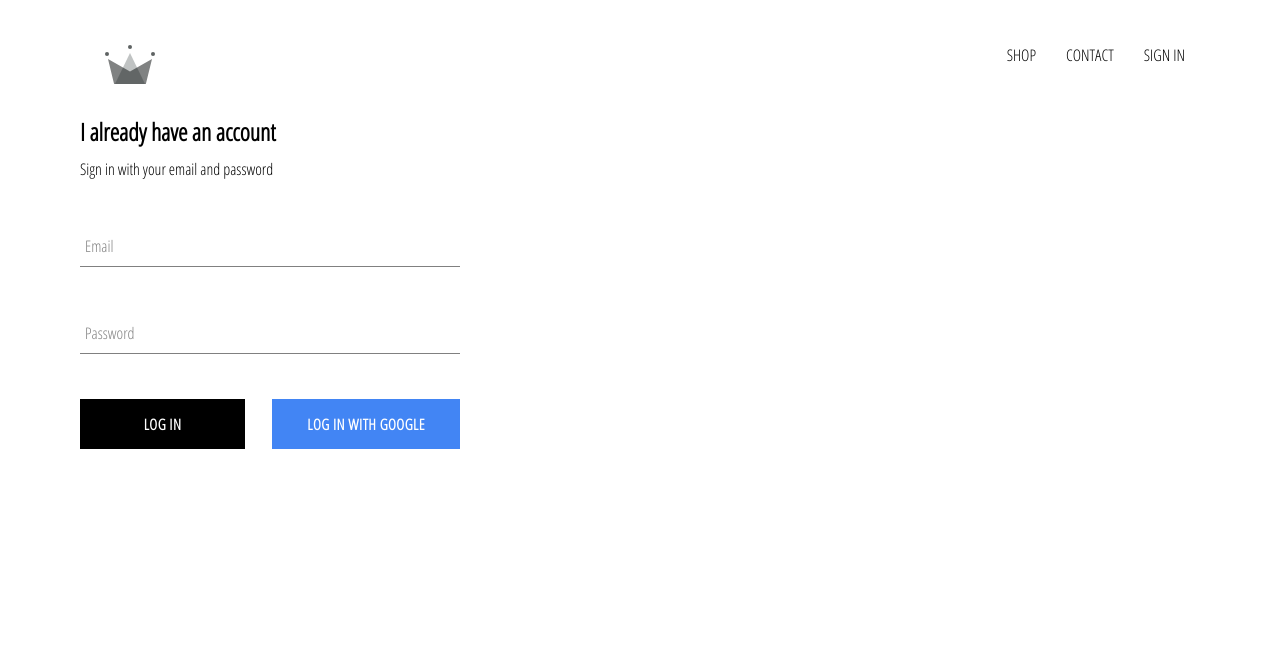
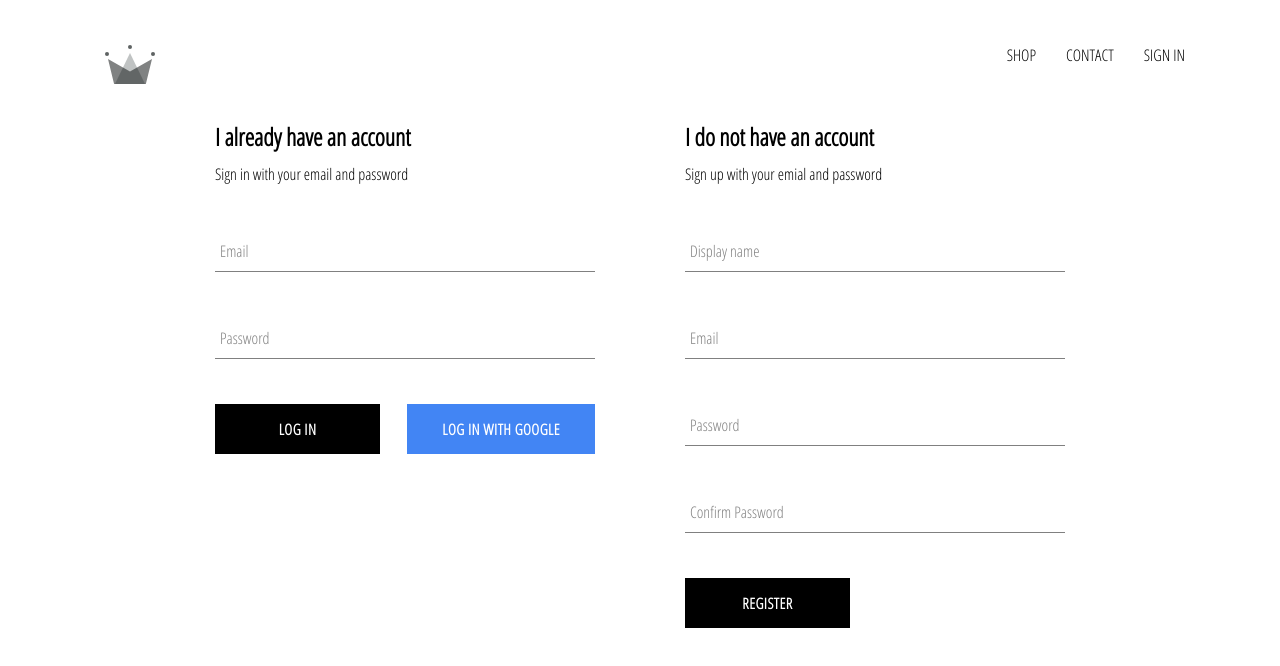
Before and after one commit to KasiaMirowska/ecommerce, a React (Create React App) app: page /signin in a window 1280 px wide. Shown: the top 666 px of the page. Built offline with nearby package versions, Linux system fonts and the light colour scheme; no server answers.

Commit message:
sign up with email

```diff
--- a/src/App.js
+++ b/src/App.js
@@ -6,7 +6,7 @@ import HatsPage from './pages/hatspage/HatsPage';
 import ShopPage from './pages/shop/ShopPage';
 import Header from './components/Header/Header';
 import LoginRegister from './pages/LoginRegister/LoginRegister';
-import {auth} from './firebase/firebase.util';
+import {auth, createUserProfileDocument} from './firebase/firebase.util';
 
 export default class App extends React.Component {
   constructor() {
@@ -19,9 +19,24 @@ export default class App extends React.Component {
   unsubscribeFromAuth = null;
 
   componentDidMount = () => {
-    this.unsubscribeFromAuth = auth.onAuthStateChanged(user => {
-      this.setState({ currentUser: user });
-      console.log(user)
+    this.unsubscribeFromAuth = auth.onAuthStateChanged(async userAuth => {
+      if(userAuth) {
+        const userRef = await createUserProfileDocument(userAuth)
+        userRef.onSnapshot(snapshot => { //calling for a snapshot of user object being created or that already is inside the db. This method allows us to check and get properties of user object with .data()method
+          this.setState({
+            currentUser: {
+              id: snapshot.id,
+              name: snapshot.data().displayName,
+              email: snapshot.data().email,
+              ...snapshot.data()
+            }
+          })
+        })
+      } else {
+        this.setState({ currentUser: userAuth}) //when user is signed out it return null so we need to update the state
+      }
+
+
     })
   }
 
@@ -30,6 +45,7 @@ export default class App extends React.Component {
   }
 
   render() {
+    console.log(this.state, "STATE", 'STATE?????????????')
     return (
       <div>
         <Header currentUser={this.state.currentUser}/>
--- a/src/components/Collection/CollectionPreview.js
+++ b/src/components/Collection/CollectionPreview.js
@@ -3,7 +3,6 @@ import './CollectionPreview.styles.scss';
 import CollectionItem from '../collectionItem/CollectionItem';
 
 export default function CollectionPreview({ title, items }) {
-    console.log(items)
     const displayed = items
         //displaying only first 4 items in the collection preview
         .filter((item, idx) => idx < 4)
--- a/src/components/CustomButton/CustomButton.js
+++ b/src/components/CustomButton/CustomButton.js
@@ -4,7 +4,7 @@ import './CustomButton.styles.scss';
 
 export default function CustomButton({children, isGoogleSignedIn, ...otherProps}) {
     //conditionally rendering a button class based on a prop for google signIn...if google? then it has a google class , if not then nothing plus always custom-button class...
-    console.log(isGoogleSignedIn)
+    // console.log(isGoogleSignedIn)
 
     return (
         <button className={`${isGoogleSignedIn? 'google-sign-in' : ''} custom-button`} {...otherProps}>
--- a/src/components/Login/Login.js
+++ b/src/components/Login/Login.js
@@ -30,7 +30,6 @@ export default class Login extends React.Component {
 
 
     render() {
-        console.log(this.state)
         return (
             <div className='sign-in'>
                 <h2 className='title'>I already have an account</h2>
--- /dev/null
+++ b/src/components/Register/Register.js
@@ -0,0 +1,104 @@
+import React from 'react';
+import './Register.styles.scss';
+import FormInput from '../../components/FormInput/FormInput';
+import CustomButton from '../../components/CustomButton/CustomButton';
+import {auth, createUserProfileDocument} from '../../firebase/firebase.util';
+
+export default class Register extends React.Component {
+    constructor() {
+        super()
+        this.state = {
+            displayName: '',
+            email: '',
+            password: '',
+            confirmPassword: '',
+        }
+    }
+
+    handleSubmit = async(e) => {
+        e.preventDefault();
+        //just like in app.js where we were checking googleAuth now we need to create the full entry
+        const {displayName, email, password, confirmPassword} = this.state;
+        console.log(this.state)
+        if(password !== confirmPassword) {
+            alert('Password entries do not match!')
+            return;
+        }
+
+        try{
+
+            const {user} = await auth.createUserWithEmailAndPassword(email, password)
+            console.log({user}, user, '???????')
+            const updatedUser = await user.updateProfile({
+                    displayName: displayName,
+                })
+                console.log( updatedUser, '???????///////////')
+            //after creating a new user we want to save the authCredentials in here to stay singed in so we call the following
+            await createUserProfileDocument(user, {displayName})
+            //once process is finished we reset the form
+            this.setState({
+                displayName: '',
+                email: '',
+                password: '',
+                confirmPassword: '',
+            })
+        }catch(err) {
+            console.log(err)
+        };
+    }
+
+    handleChange =(e)=> {
+        const {name, value} = e.target;
+        this.setState({
+            [name]: value,
+        })
+    }
+
+
+    render () {
+        const {displayName, email, password, confirmPassword} = this.state;
+        return (
+            <div className='sign-up'>
+                <h2 className='title'>I do not have an account</h2>
+                <span>Sign up with your emial and password</span>
+
+                <form onSubmit={this.handleSubmit}>
+                    <FormInput
+                        type='text'
+                        name='displayName'
+                        value={displayName}
+                        onChange={this.handleChange}
+                        label='Display name'
+                        required
+                    />
+                    <FormInput
+                         type='email'
+                         name='email'
+                         value={email}
+                         onChange={this.handleChange}
+                         label='Email'
+                         required
+                    />
+                    <FormInput
+                     type='password'
+                     name='password'
+                     value={password}
+                     onChange={this.handleChange}
+                     label='Password'
+                     required
+                     />
+                    <FormInput
+                    type='password'
+                    name='confirmPassword'
+                    value={confirmPassword}
+                    onChange={this.handleChange}
+                    label='Confirm Password'
+                    required
+                    />
+
+                    <CustomButton type='submit'>REGISTER</CustomButton>
+                </form>
+            </div>
+        )
+    }
+}
--- /dev/null
+++ b/src/components/Register/Register.styles.scss
@@ -0,0 +1,9 @@
+.sign-up {
+    width: 380px;
+    display:flex;
+    flex-direction: column;
+
+    .title {
+        margin: 0 0 10px;
+    }
+}
--- a/src/components/menu-item/MenuItem.js
+++ b/src/components/menu-item/MenuItem.js
@@ -3,7 +3,7 @@ import './MenuItem.styles.scss';
 import {withRouter} from 'react-router-dom';
 
 export default withRouter(function MenuItem({ title, img, size, linkUrl, history, match}) {
- console.log(history)
+
     return (
         //if the menu item has size it will get the size class or be ignored
         <div className={`${size} menu-item`} onClick={() => history.push(`${match.url}${linkUrl}`)}>
--- a/src/firebase/firebase.util.js
+++ b/src/firebase/firebase.util.js
@@ -13,6 +13,35 @@ const config = {
     appId: "1:506711171270:web:b0f9c788f57944529637c7",
     measurementId: "G-6SS2MF5K16"
   };
+  //saving a user into db passing userAuth object that we receive when googleSignIn...we ALWAYS recieve an object back but it might be empty
+  export const createUserProfileDocument = async ( userAuth, ...additionalData) => {
+    if(!userAuth) {
+       console.log('does not exist')
+       return;
+    }
+    //if does exist then query the db
+    const userRef = firestore.doc(`users/${userAuth.uid}`);
+    const snapshot = await userRef.get()
+    //or create a new user
+    if(!snapshot.exists) {
+        const {displayName, email} = userAuth;
+        const createdAt = new Date();
+
+        try {
+            await userRef.set({ //another firestore method for creating a user
+                displayName,
+                email,
+                createdAt,
+                ...additionalData
+            })
+
+        }catch (err) {
+            console.log('error creating a user', err.message)
+        }
+    }
+    return userRef;
+  }
+
 
   firebase.initializeApp(config);
   //configuration neccesary for google auth
--- a/src/pages/LoginRegister/LoginRegister.js
+++ b/src/pages/LoginRegister/LoginRegister.js
@@ -1,10 +1,14 @@
 import React from 'react';
 import './LoginRegister.styles.scss';
 import Login from '../../components/Login/Login';
+import Register from '../../components/Register/Register';
+
+
 export default function LoginRegister() {
     return (
         <div className='login-register'>
             <Login />
+            <Register />
         </div>
     )
 }
--- a/src/pages/LoginRegister/LoginRegister.styles.scss
+++ b/src/pages/LoginRegister/LoginRegister.styles.scss
@@ -0,0 +1,6 @@
+.login-register {
+    width: 850px;
+    display: flex;
+    justify-content: space-between;
+    margin: 30px auto;
+}
```
